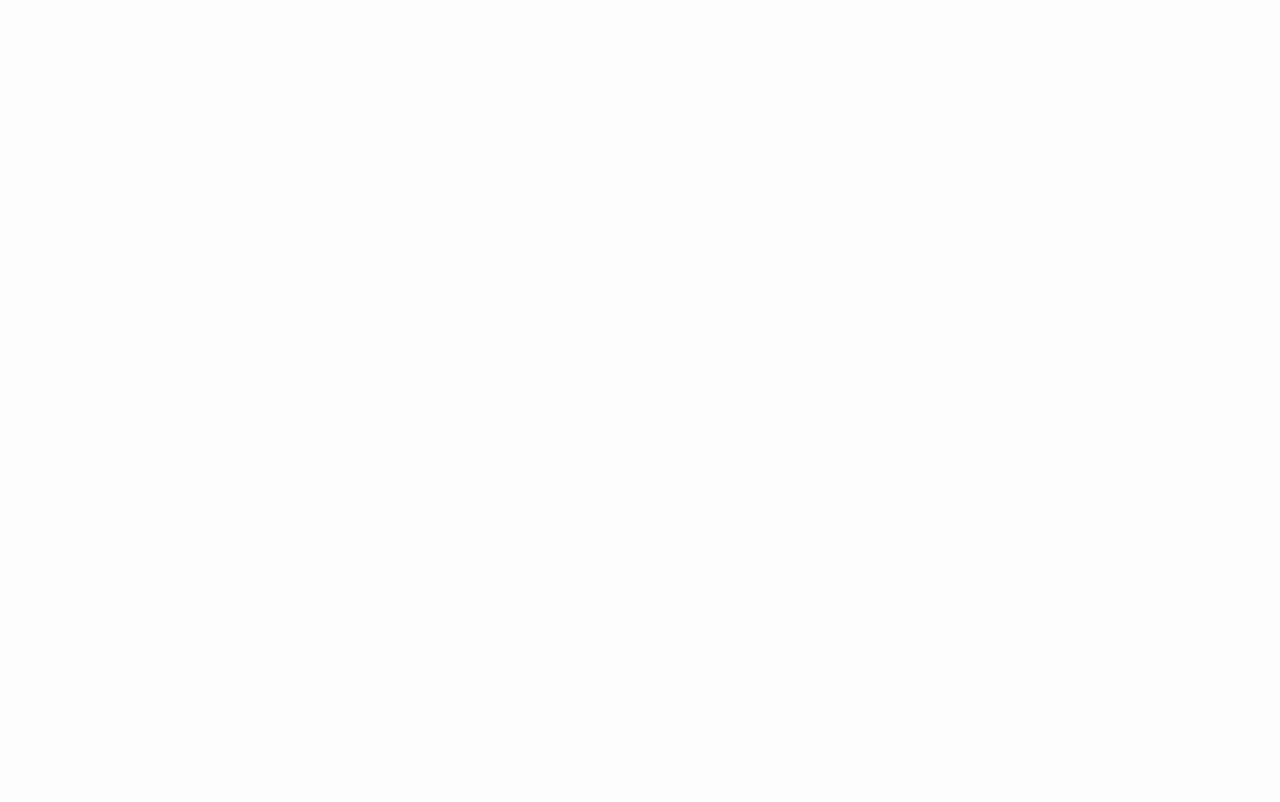
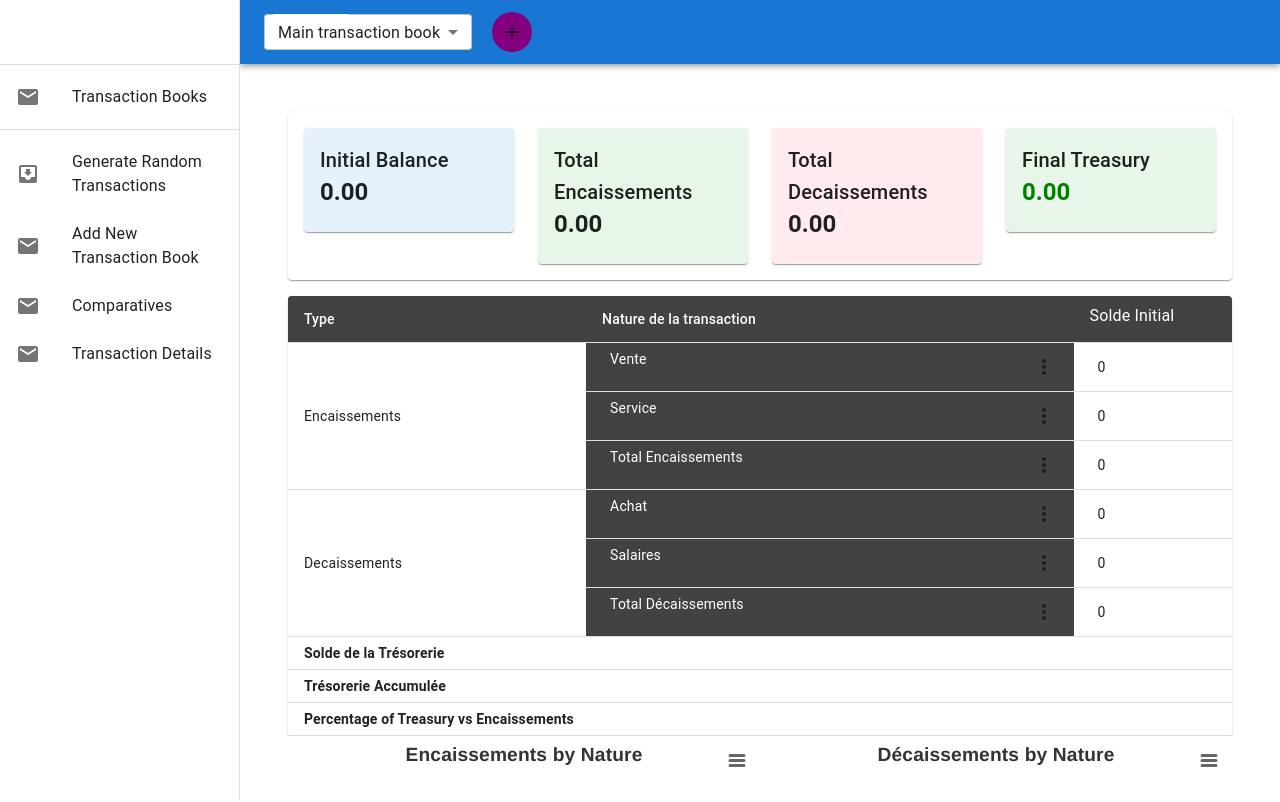
Before and after one commit to ljh-serius/treasury-management, a React (Create React App) app: page /books in a window 1280 px wide. Before the commit this address had no page. Shown: the top 802 px of the page. Built offline with nearby package versions, Linux system fonts and the light colour scheme.

Commit message:
test ok ok ok

```diff
--- a/src/App.js
+++ b/src/App.js
@@ -4,6 +4,7 @@
 import TransactionBooks from './components/TransactionBooks';
 import Analytics from './components/Analytics';
 import TransactionDetails from './components/TransactionDetails';
+import HomePage from './components/HomePage';
 
 const App = () => (
   <Router>
@@ -12,12 +13,20 @@
         path="/"
         element={
           <Dashboard>
+            <HomePage />
+          </Dashboard>
+        }
+      />
+      <Route
+        path="/books"
+        element={
+          <Dashboard>
             <TransactionBooks />
           </Dashboard>
         }
       />
       <Route
-        path="/analytics"
+        path="/comparatives"
         element={
           <Dashboard>
             <Analytics />
--- a/src/components/Analytics.js
+++ b/src/components/Analytics.js
@@ -20,7 +20,7 @@
 } from '@mui/material';
 import Highcharts from 'highcharts';
 import HighchartsReact from 'highcharts-react-official';
-import heatmap from 'highcharts/modules/heatmap'; // Import heatmap module
+import heatmap from 'highcharts/modules/heatmap';
 import {
   calculateBudgetSummary,
   calculateTotals,
@@ -50,7 +50,6 @@
     setBooks(savedBooks);
     setBookOptions(Object.keys(savedBooks));
 
-    // If no books are selected, select all by default
     if (Object.keys(savedBooks).length > 0 && selectedBooks.length === 0) {
       setSelectedBooks(Object.keys(savedBooks));
     }
@@ -61,7 +60,6 @@
   };
 
   useEffect(() => {
-    // Use all books if none are selected
     const booksToAnalyze = selectedBooks.length > 0 ? selectedBooks : Object.keys(books);
 
     if (booksToAnalyze.length > 0) {
@@ -93,11 +91,9 @@
 
       initialBalances[bookName] = summary.initialBalance;
 
-      // Ensure totalEncaissements and totalDecaissements are arrays or handle them appropriately
       const encaissementsArray = Array.isArray(summary.totalEncaissements) ? summary.totalEncaissements : [summary.totalEncaissements];
       const decaissementsArray = Array.isArray(summary.totalDecaissements) ? summary.totalDecaissements : [summary.totalDecaissements];
 
-      // Filter by selected months if any are selected
       const filteredEncaissements = selectedMonths.length > 0
         ? encaissementsArray.filter((_, index) => selectedMonths.includes(index))
         : encaissementsArray;
@@ -164,7 +160,6 @@
     };
   };
 
-
   const generatePieChartOptions = (booksToAnalyze) => {
     const encaissementsData = {};
     const decaissementsData = {};
@@ -172,7 +167,6 @@
     booksToAnalyze.forEach((bookName) => {
       const book = books[bookName];
 
-      // Process encaissements
       book.encaissements.forEach((enc) => {
         enc.montants.forEach((amount, month) => {
           if (selectedMonths.length === 0 || selectedMonths.includes(month)) {
@@ -181,7 +175,6 @@
         });
       });
 
-      // Process decaissements
       book.decaissements.forEach((dec) => {
         dec.montants.forEach((amount, month) => {
           if (selectedMonths.length === 0 || selectedMonths.includes(month)) {
@@ -293,7 +286,6 @@
     booksToAnalyze.forEach((bookName) => {
       const book = books[bookName];
 
-      // Process encaissements
       book.encaissements.forEach((enc) => {
         enc.montants.forEach((amount, month) => {
           if (selectedMonths.length === 0 || selectedMonths.includes(month)) {
@@ -306,7 +298,6 @@
         });
       });
 
-      // Process decaissements
       book.decaissements.forEach((dec) => {
         dec.montants.forEach((amount, month) => {
           if (selectedMonths.length === 0 || selectedMonths.includes(month)) {
@@ -363,7 +354,7 @@
       book.decaissements.forEach((dec) => {
         dec.montants.forEach((amount, month) => {
           if (selectedMonths.length === 0 || selectedMonths.includes(month)) {
-            heatmapData.push([bookIndex, month, -amount]); // Negative for decaissements
+            heatmapData.push([bookIndex, month, -amount]);
           }
         });
       });
@@ -449,12 +440,12 @@
           <TableContainer component={Paper}>
             <Table>
               <TableHead>
-                <TableRow>
-                  <TableCell>Book</TableCell>
-                  <TableCell>Initial Balance</TableCell>
-                  <TableCell>Total Encaissements</TableCell>
-                  <TableCell>Total Decaissements</TableCell>
-                  <TableCell>Final Treasury</TableCell>
+                <TableRow sx={{ backgroundColor: '#424242' }}>
+                  <TableCell sx={{ color: '#ffffff' }}>Book</TableCell>
+                  <TableCell sx={{ color: '#ffffff' }}>Initial Balance</TableCell>
+                  <TableCell sx={{ color: '#ffffff' }}>Total Encaissements</TableCell>
+                  <TableCell sx={{ color: '#ffffff' }}>Total Decaissements</TableCell>
+                  <TableCell sx={{ color: '#ffffff' }}>Final Treasury</TableCell>
                 </TableRow>
               </TableHead>
               <TableBody>
@@ -463,7 +454,7 @@
                     calculateTotals(books[bookName])
                   );
                   return (
-                    <TableRow key={bookName}>
+                    <TableRow key={bookName} hover>
                       <TableCell>{bookName}</TableCell>
                       <TableCell>{summary.initialBalance.toFixed(2)}</TableCell>
                       <TableCell>
--- a/src/components/BudgetSummary.js
+++ b/src/components/BudgetSummary.js
@@ -12,7 +12,7 @@
   const {initialBalance, totalEncaissements, totalDecaissements, finalTreasury} = calculateBudgetSummary(totals);
 
   return (
-    <Paper sx={{ padding: 2, backgroundColor: '#f5f5f5' }}>
+    <Paper sx={{ padding: 2}}>
       <Grid container spacing={3}>
         <Grid item xs={12} sm={6} md={3}>
           <Card sx={{ backgroundColor: '#e3f2fd' }}>
--- a/src/components/Dashboard.js
+++ b/src/components/Dashboard.js
@@ -224,7 +224,7 @@
       <Divider />
       <List>
         <ListItem key="books" disablePadding>
-          <ListItemButton component={Link} to="/">
+          <ListItemButton component={Link} to="/books">
             <ListItemIcon>
               <MailIcon />
             </ListItemIcon>
@@ -250,12 +250,20 @@
             <ListItemText primary="Add New Transaction Book" />
           </ListItemButton>
         </ListItem>
-        <ListItem key="analytics" disablePadding>
-          <ListItemButton component={Link} to="/analytics">
+        <ListItem key="comparatives" disablePadding>
+          <ListItemButton component={Link} to="/comparatives">
             <ListItemIcon>
               <MailIcon />
             </ListItemIcon>
-            <ListItemText primary="Analytics" />
+            <ListItemText primary="Comparatives" />
+          </ListItemButton>
+        </ListItem>
+        <ListItem key="details" disablePadding>
+          <ListItemButton component={Link} to="/details">
+            <ListItemIcon>
+              <MailIcon />
+            </ListItemIcon>
+            <ListItemText primary="Transaction Details" />
           </ListItemButton>
         </ListItem>
       </List>
@@ -287,7 +295,7 @@
           >
             <MenuIcon />
           </IconButton>
-          {currentLocation.pathname === '/' && (
+          {currentLocation.pathname === '/books' && (
             <div style={{ display: 'flex', alignItems: 'center' }}>
               <TransactionSelect
                 transactionName={transactionName}
--- a/src/components/HomePage.js
+++ b/src/components/HomePage.js
@@ -1,18 +1,8 @@
 import React, { useState } from 'react';
 import { Container, Typography, Box, Button } from '@mui/material';
+import { Link, useLocation } from 'react-router-dom';
 
 const HomePage = () => {
-  const [transactionName, setTransactionName] = useState('');
-  const availableTransactions = ['Transaction 1', 'Transaction 2', 'Transaction 3'];
-
-  const handleTransactionChange = (newTransaction) => {
-    setTransactionName(newTransaction);
-  };
-
-  const handleNewTransaction = () => {
-    console.log('New transaction book created');
-  };
-
   return (
     <Container>
       <Box mt={12}>
@@ -33,7 +23,7 @@
         <Box mt={4}>
           <Button
             component={Link}
-            to="/"
+            to="/books"
             variant="contained"
             color="primary"
           >
@@ -41,7 +31,7 @@
           </Button>
           <Button
             component={Link}
-            to="/analytics"
+            to="/comparatives"
             variant="contained"
             color="secondary"
             sx={{ ml: 2 }}
--- a/src/components/TransactionDetails.js
+++ b/src/components/TransactionDetails.js
@@ -3,6 +3,17 @@
 import HighchartsReact from 'highcharts-react-official';
 import HeatmapModule from 'highcharts/modules/heatmap';
 import ExportingModule from 'highcharts/modules/exporting';
+import {
+  Table,
+  TableBody,
+  TableCell,
+  TableContainer,
+  TableHead,
+  TableRow,
+  Paper,
+  Typography,
+  Container,
+} from '@mui/material';
 
 // Initialize Highcharts modules
 HeatmapModule(Highcharts);
@@ -276,81 +287,99 @@
   }
 
   return (
-    <div>
-      <h2>Accounting Summary for: {transactionRow.nature}</h2>
-      <p>Initial Amount: {transactionRow.montantInitial}€</p>
+    <Container maxWidth="xl" sx={{ paddingTop: 3, paddingBottom: 7 }}>
+      <Typography variant="h4" gutterBottom>
+        Accounting Summary for: {transactionRow.nature}
+      </Typography>
+      <Typography variant="h6" gutterBottom>
+        Initial Amount: {transactionRow.montantInitial}€
+      </Typography>
 
-      <h3>Detailed Breakdown</h3>
+      <Typography variant="h5" gutterBottom>
+        Detailed Breakdown
+      </Typography>
       {detailedMontants.map((monthDetail, index) => (
         <div key={index} style={{ marginBottom: '20px' }}>
-          <h4>Month {index + 1}</h4>
-          <p>Total Amount: {monthDetail.totalAmount}€</p>
+          <Typography variant="h6">Month {index + 1}</Typography>
+          <Typography variant="subtitle1">Total Amount: {monthDetail.totalAmount}€</Typography>
 
-          <h5>Product Units</h5>
-          <table border="1" cellPadding="5">
-            <thead>
-              <tr>
-                <th>Product ID</th>
-                <th>Description</th>
-                <th>Unit Price</th>
-                <th>Quantity</th>
-                <th>Discount</th>
-                <th>Total Before Discount</th>
-                <th>Final Amount</th>
-                <th>Notes</th>
-              </tr>
-            </thead>
-            <tbody>
-              {monthDetail.productUnits.map((unit, i) => (
-                <tr key={i}>
-                  <td>{unit.id}</td>
-                  <td>{unit.description}</td>
-                  <td>{unit.unitPrice}€</td>
-                  <td>{unit.quantity}</td>
-                  <td>{unit.discount}%</td>
-                  <td>{unit.totalBeforeDiscount}€</td>
-                  <td>{unit.finalAmount}€</td>
-                  <td>{unit.notes}</td>
-                </tr>
-              ))}
-            </tbody>
-          </table>
+          <Typography variant="subtitle2">Product Units</Typography>
+          <TableContainer component={Paper}>
+            <Table>
+              <TableHead>
+                <TableRow sx={{ backgroundColor: '#424242' }}>
+                  <TableCell sx={{ color: '#ffffff' }}>Product ID</TableCell>
+                  <TableCell sx={{ color: '#ffffff' }}>Description</TableCell>
+                  <TableCell sx={{ color: '#ffffff' }}>Unit Price</TableCell>
+                  <TableCell sx={{ color: '#ffffff' }}>Quantity</TableCell>
+                  <TableCell sx={{ color: '#ffffff' }}>Discount</TableCell>
+                  <TableCell sx={{ color: '#ffffff' }}>Total Before Discount</TableCell>
+                  <TableCell sx={{ color: '#ffffff' }}>Final Amount</TableCell>
+                  <TableCell sx={{ color: '#ffffff' }}>Notes</TableCell>
+                </TableRow>
+              </TableHead>
+              <TableBody>
+                {monthDetail.productUnits.map((unit, i) => (
+                  <TableRow key={i} hover>
+                    <TableCell>{unit.id}</TableCell>
+                    <TableCell>{unit.description}</TableCell>
+                    <TableCell>{unit.unitPrice}€</TableCell>
+                    <TableCell>{unit.quantity}</TableCell>
+                    <TableCell>{unit.discount}%</TableCell>
+                    <TableCell>{unit.totalBeforeDiscount}€</TableCell>
+                    <TableCell>{unit.finalAmount}€</TableCell>
+                    <TableCell>{unit.notes}</TableCell>
+                  </TableRow>
+                ))}
+              </TableBody>
+            </Table>
+          </TableContainer>
 
-          <h5>Work Units</h5>
-          <table border="1" cellPadding="5">
-            <thead>
-              <tr>
-                <th>Type</th>
-                <th>Rate</th>
-                <th>Hours Worked</th>
-                <th>Total Earnings</th>
-                <th>Notes</th>
-              </tr>
-            </thead>
-            <tbody>
-              {monthDetail.workUnits.map((unit, i) => (
-                <tr key={i}>
-                  <td>{unit.type}</td>
-                  <td>{unit.rate}€</td>
-                  <td>{unit.hoursWorked}</td>
-                  <td>{unit.totalEarnings}€</td>
-                  <td>{unit.notes}</td>
-                </tr>
-              ))}
-            </tbody>
-          </table>
+          <Typography variant="subtitle2" style={{ marginTop: '20px' }}>
+            Work Units
+          </Typography>
+          <TableContainer component={Paper}>
+            <Table>
+              <TableHead>
+                <TableRow sx={{ backgroundColor: '#424242' }}>
+                  <TableCell sx={{ color: '#ffffff' }}>Type</TableCell>
+                  <TableCell sx={{ color: '#ffffff' }}>Rate</TableCell>
+                  <TableCell sx={{ color: '#ffffff' }}>Hours Worked</TableCell>
+                  <TableCell sx={{ color: '#ffffff' }}>Total Earnings</TableCell>
+                  <TableCell sx={{ color: '#ffffff' }}>Notes</TableCell>
+                </TableRow>
+              </TableHead>
+              <TableBody>
+                {monthDetail.workUnits.map((unit, i) => (
+                  <TableRow key={i} hover>
+                    <TableCell>{unit.type}</TableCell>
+                    <TableCell>{unit.rate}€</TableCell>
+                    <TableCell>{unit.hoursWorked}</TableCell>
+                    <TableCell>{unit.totalEarnings}€</TableCell>
+                    <TableCell>{unit.notes}</TableCell>
+                  </TableRow>
+                ))}
+              </TableBody>
+            </Table>
+          </TableContainer>
         </div>
       ))}
 
-      <h3>Financial Overview</h3>
+      <Typography variant="h5" gutterBottom>
+        Financial Overview
+      </Typography>
       <HighchartsReact highcharts={Highcharts} options={renderGraphOptions(detailedMontants)} />
 
-      <h3>Most Profitable Products</h3>
+      <Typography variant="h5" gutterBottom>
+        Most Profitable Products
+      </Typography>
       <HighchartsReact highcharts={Highcharts} options={renderProfitableProductsChart(detailedMontants)} />
 
-      <h3>Product Sales Heatmap</h3>
+      <Typography variant="h5" gutterBottom>
+        Product Sales Heatmap
+      </Typography>
       <HighchartsReact highcharts={Highcharts} options={renderSalesHeatmapOptions(detailedMontants)} />
-    </div>
+    </Container>
   );
 };
 
--- a/src/components/TransactionTable.js
+++ b/src/components/TransactionTable.js
@@ -50,11 +50,39 @@
   return (
     <TableContainer component={Paper} sx={{ overflowX: 'auto', width: '100%' }}>
       <Table sx={{ minWidth: 650, width: '100vw' }} size="small" aria-label="a dense table">
-        <TableHead>
+        <TableHead sx={{ backgroundColor: '#424242' }}>
           <TableRow>
-            <TableCell padding="normal" align="left">Type</TableCell>
-            <TableCell padding="normal" align="left">Nature de la transaction</TableCell>
-            <TableCell padding="normal" align="left">
+            <TableCell
+              padding="normal"
+              align="left"
+              sx={{
+                color: '#ffffff',
+                position: 'sticky',
+                left: 0,
+                zIndex: 1,
+                backgroundColor: '#424242',
+              }}
+            >
+              Type
+            </TableCell>
+            <TableCell
+              padding="normal"
+              align="left"
+              sx={{
+                color: '#ffffff',
+                position: 'sticky',
+                left: '100px', // Adjust this value based on your table's structure
+                zIndex: 1,
+                backgroundColor: '#424242',
+              }}
+            >
+              Nature de la transaction
+            </TableCell>
+            <TableCell
+              padding="normal"
+              align="left"
+              sx={{ color: '#ffffff', backgroundColor: '#424242' }}
+            >
               <div style={{ display: 'flex', justifyContent: 'space-between', alignItems: 'center' }}>
                 <Typography align="left" gutterBottom style={{ flexGrow: 1 }}>
                   Solde Initial
@@ -66,12 +94,17 @@
                   size="small"
                   style={{ marginLeft: 'auto' }}
                 >
-                  <MoreVertIcon />
+                  <MoreVertIcon sx={{ color: '#ffffff' }} />
                 </IconButton>
               </div>
             </TableCell>
             {displayedMonths.map((month, i) => (
-              <TableCell key={month} align="left" padding="normal">
+              <TableCell
+                key={month}
+                align="left"
+                padding="normal"
+                sx={{ color: '#ffffff', backgroundColor: '#424242' }}
+              >
                 <div style={{ display: 'flex', justifyContent: 'space-between', alignItems: 'center' }}>
                   <Typography align="left" gutterBottom style={{ flexGrow: 1 }}>
                     {month}
@@ -83,12 +116,14 @@
                     size="small"
                     style={{ marginLeft: 'auto' }}
                   >
-                    <MoreVertIcon />
+                    <MoreVertIcon sx={{ color: '#ffffff' }} />
                   </IconButton>
                 </div>
               </TableCell>
             ))}
-            <TableCell align="left" padding="normal">Total</TableCell>
+            <TableCell align="left" padding="normal" sx={{ color: '#ffffff', backgroundColor: '#424242' }}>
+              Total
+            </TableCell>
           </TableRow>
         </TableHead>
         <TableBody>
@@ -109,13 +144,26 @@
                           backgroundColor: inputValues[type]?.some(t =>
                             (type === 'encaissements' && highlightedRow.encaissements === t.nature) ||
                             (type === 'decaissements' && highlightedRow.decaissements === t.nature)
-                          ) ? 'rgba(0, 0, 255, 0.1)' : 'inherit'
+                          ) ? 'rgba(0, 0, 255, 0.1)' : 'inherit',
+                          position: 'sticky',
+                          left: 0,
+                          zIndex: 1,
                         }}
                       >
                         {type.charAt(0).toUpperCase() + type.slice(1)}
                       </TableCell>
                     )}
-                    <TableCell padding="normal" align="left" sx={{ backgroundColor: isHighlighted ? 'rgba(0, 0, 255, 0.1)' : 'inherit' }}>
+
+                    <TableCell
+                      padding="normal"
+                      align="left"
+                      sx={{
+                        color: "#ffffff",
+                        backgroundColor: '#424242',
+                        position: 'sticky',
+                        zIndex: 1,
+                      }}
+                    >
                       {editingCell?.type === type && editingCell?.index === index && editingCell?.key === 'nature' ? (
                         <TextField
                           value={transaction.nature}
@@ -129,7 +177,7 @@
                         />
                       ) : (
                         <div style={{ display: 'flex', justifyContent: 'space-between', alignItems: 'center' }}>
-                             <div onClick={() => handleCellFocus(type, index, 'nature')} style={{ height: '36px', padding: '0 8px', maxWidth: '150px', whiteSpace: 'nowrap', flexGrow: 1 }}>
+                          <div onClick={() => handleCellFocus(type, index, 'nature')} style={{ height: '36px', padding: '0 8px', maxWidth: '150px', whiteSpace: 'nowrap', flexGrow: 1 }}>
                             {transaction.nature}
                           </div>
                           <IconButton
@@ -141,7 +189,7 @@
                           >
                             <MoreVertIcon />
                           </IconButton>
-                      </div>
+                        </div>
                       )}
                     </TableCell>
                     <TableCell padding="normal" align="left" sx={{ backgroundColor: isHighlighted ? 'rgba(0, 0, 255, 0.1)' : 'inherit' }}>
```
